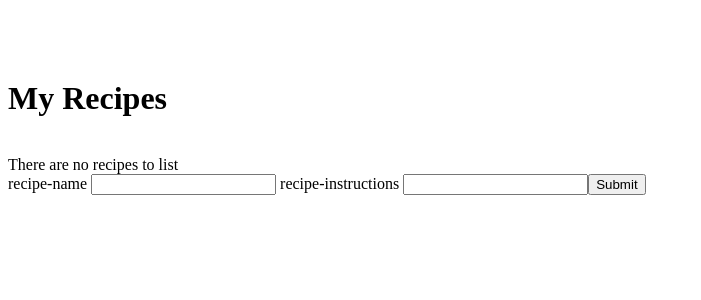
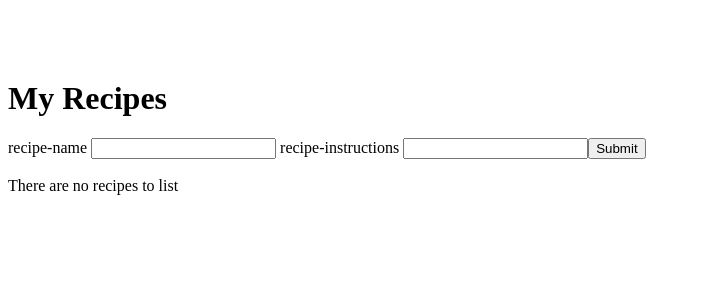
Before and after one commit to siavashahmadi/TmoGalvanizePreReq, an Angular app: page / in a window 1280 px wide. Both pictures are taken after a click on the button "Add Recipe". Shown: the top 300 px of the page, without its empty margins (0-701 px from the left). Built offline with nearby package versions, Linux system fonts and the light colour scheme.

Commit message:
Siavash Ahmadi - Pre Assessment 7th Commit

```diff
--- a/src/app/app.component.html
+++ b/src/app/app.component.html
@@ -2,23 +2,30 @@
   <h1 class="doNotRemoveMe">Hello world.</h1>
   <!-- ^ Do not remove this element ^ -->
     <h1>My Recipes</h1>
+    <button type="button" *ngIf="!addParameter" (click)="toggleForm()">Add Recipe</button>
+    <form [formGroup]="recipeForm" id="add-recipe" *ngIf="addParameter" (ngSubmit)="onSubmit()" >
+      <label for="recipe-name">
+        recipe-name
+        <input type="text" name="recipe-name" id="name" formControlName="Recipe">
+      </label>
+      <label for="recipe-instructions">
+        recipe-instructions
+        <input type="text" name="recipe-instructions" id="instructions" formControlName="Instructions">
+      </label>
+      <button type="submit" *ngIf="addParameter" >Submit</button>
+    </form>
     <br>
-    <p *ngIf="this.recipeArray.length > 0; else showThis">{{recipeArray.toString()}}</p>
+    <ul *ngIf="this.recipeArray.length > 0; else showThis">
+      <li *ngFor="let recipe of recipeArray">{{recipe}}
+      </li>
+    </ul>
     <ng-template #showThis>
       There are no recipes to list
     </ng-template>
 
     <br>
-    <button type="button" *ngIf="!addParameter" (click)="toggleForm()">Add Recipe</button>
-      <form [formGroup]="formData" id="add-recipe" *ngIf="addParameter" (ngSubmit)="onSubmit()">
-          <label for="recipe-name">
-            recipe-name
-            <input type="text" name="recipe-name" id="name" formControlName="Recipe">
-          </label>
-          <label for="recipe-instructions">
-            recipe-instructions
-            <input type="text" name="recipe-instructions" id="instructions" formControlName="Instructions">
-          </label>
-        <button type="button" *ngIf="addParameter" (click)="onSubmit()" (click)="toggleForm()">Submit</button>
-      </form>
+
+
+
+
 </div>
--- a/src/app/app.component.ts
+++ b/src/app/app.component.ts
@@ -1,5 +1,5 @@
 import { Component } from '@angular/core';
-import { FormBuilder, FormControl, FormGroup } from '@angular/forms';
+import { FormGroup, FormControl } from '@angular/forms';
 
 @Component({
   selector: 'app-root',
@@ -13,7 +13,7 @@ export class AppComponent {
   addParameter:boolean=false;
   addRecipe:boolean=false;
   recipeArray = new Array();
-  formData = new FormGroup({
+  recipeForm = new FormGroup({
     Recipe: new FormControl(''),
     Instructions: new FormControl('')
   })
@@ -23,16 +23,15 @@ export class AppComponent {
   }
 
   onSubmit() {
-    this.formData.setValue
-    this.recipeArray.push(this.formData.value.Recipe)
-    // var str = this.recipeArray.toString()
-    // console.log(this.recipeArray.toString())
-    // console.log("recipe form submitted!!!")
-    // console.log(this.recipeArray.length)
-    // console.log(this.formData.value)
+    this.toggleForm()
+    this.recipeForm.addControl
+    this.recipeArray.push(this.recipeForm.value.Recipe)
+    this.recipeForm.reset()
 
-    if (this.recipeArray.length > 1 ) {
-      this.addRecipe = !this.addRecipe
-    }
+    console.log(this.recipeArray.toString())
+    console.log(this.recipeArray.length)
+    console.log(this.recipeForm)
+
+
   }
 }
--- a/src/app/app.module.ts
+++ b/src/app/app.module.ts
@@ -1,6 +1,6 @@
 import { NgModule } from '@angular/core';
 import { BrowserModule } from '@angular/platform-browser';
-import { ReactiveFormsModule } from '@angular/forms';
+import { FormsModule, ReactiveFormsModule } from '@angular/forms';
 
 import { AppComponent } from './app.component';
 
@@ -10,6 +10,7 @@ import { AppComponent } from './app.component';
   ],
   imports: [
     BrowserModule,
+    FormsModule,
     ReactiveFormsModule
   ],
   providers: [],
```
